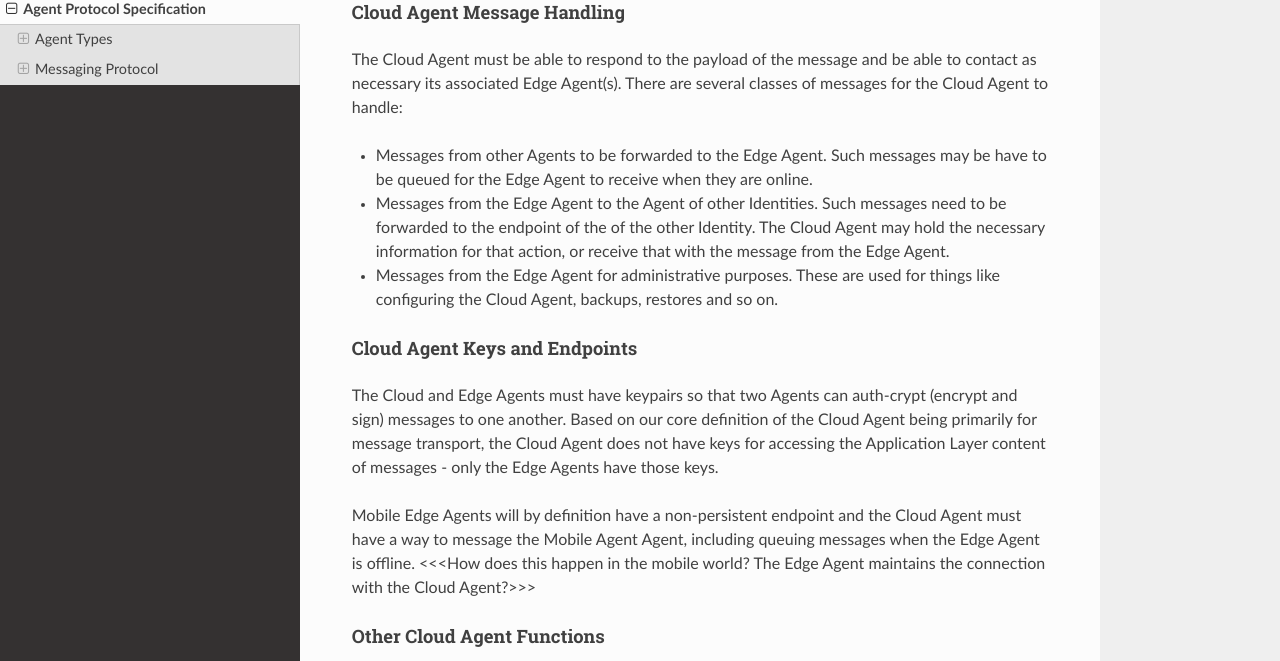
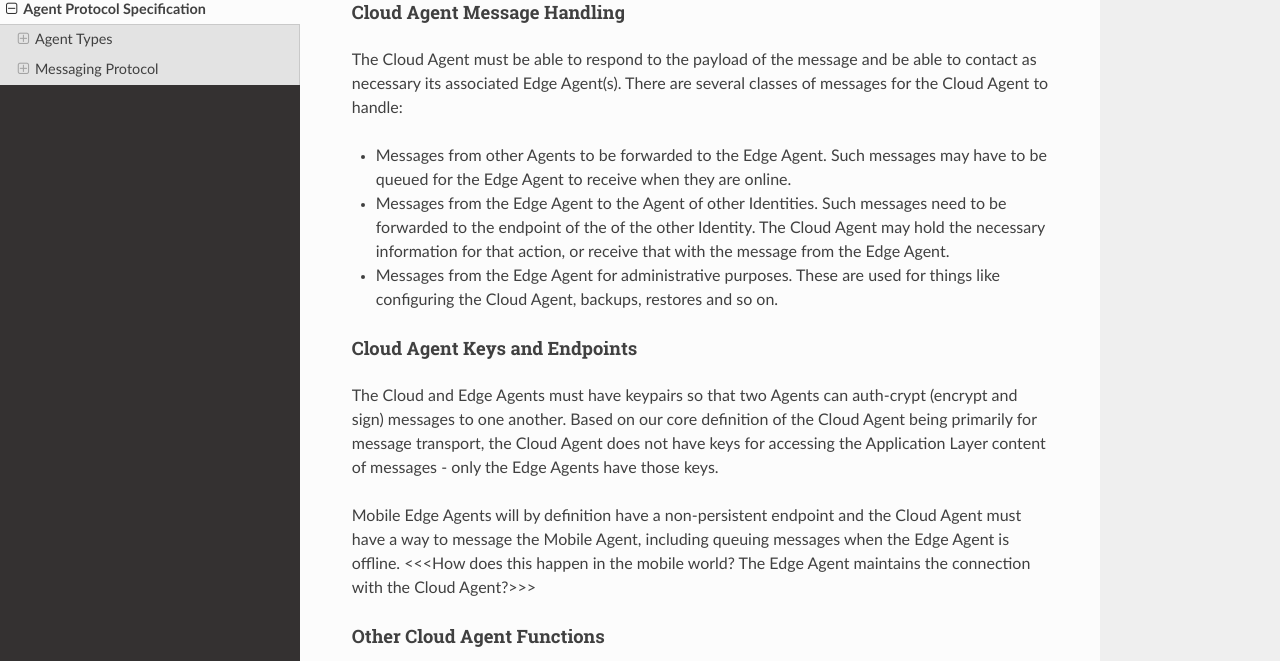
Before and after one commit to hyperledger-archives/indy-agent, a Sphinx documentation site: the page built from docs/source/README.md, in a window 1280 px wide and 1400 px high, scrolled down 2810 px. Shown: the part 112-773 px from the top of the window. Built offline with Sphinx 7.4.7 and the Read the Docs theme 2.0.0, drawn with Linux system fonts in a browser that asks for light colours; some of the changed text lies outside the part shown.

Commit message:
Small typos.
Signed-off-by: fabienpe <fabienpe@users.noreply.github.com>

```diff
--- a/docs/source/README.md
+++ b/docs/source/README.md
@@ -46,14 +46,14 @@ As such, there must be enough information implied or in the message passed to th
 #### Cloud Agent Message Handling
 The Cloud Agent must be able to respond to the payload of the message and be able to contact as necessary its associated Edge Agent(s). There are several classes of messages for the Cloud Agent to handle:
 
-* Messages from other Agents to be forwarded to the Edge Agent. Such messages may be have to be queued for the Edge Agent to receive when they are online.
+* Messages from other Agents to be forwarded to the Edge Agent. Such messages may have to be queued for the Edge Agent to receive when they are online.
 * Messages from the Edge Agent to the Agent of other Identities. Such messages need to be forwarded to the endpoint of the of the other Identity. The Cloud Agent may hold the necessary information for that action, or receive that with the message from the Edge Agent.
 * Messages from the Edge Agent for administrative purposes. These are used for things like configuring the Cloud Agent, backups, restores and so on.
 
 #### Cloud Agent Keys and Endpoints
 The Cloud and Edge Agents must have keypairs so that two Agents can auth-crypt (encrypt and sign) messages to one another. Based on our core definition of the Cloud Agent being primarily for message transport, the Cloud Agent does not have keys for accessing the Application Layer content of messages - only the Edge Agents have those keys.
 
-Mobile Edge Agents will by definition have a non-persistent endpoint and the Cloud Agent must have a way to message the Mobile Agent Agent, including queuing messages when the Edge Agent is offline. <<<How does this happen in the mobile world?  The Edge Agent maintains the connection with the Cloud Agent?>>>
+Mobile Edge Agents will by definition have a non-persistent endpoint and the Cloud Agent must have a way to message the Mobile Agent, including queuing messages when the Edge Agent is offline. <<<How does this happen in the mobile world?  The Edge Agent maintains the connection with the Cloud Agent?>>>
 
 #### Other Cloud Agent Functions
 A Cloud Agent may have other functions beyond message transport.
@@ -123,7 +123,7 @@ The connection offer message is used to disclose the endpoint and the Endpoint D
 * The `id` attribute of the base message is required and is a nonce used to correlate the connection request. The offer nonce is necessarily used when implementing an agency in order to route the connection request to the intended agent/wallet recipient.
 * The `type` attribute of the base message is required and MUST be the value: `urn:indy:sov:agent:message_type:sovrin.org/connection/1.0/connection_offer`
 * The `message` attribute of the base message is required, is not encrypted, and is an object containing the following attributes:
-  * The `did` attribute is required and is the Endpoint DID.  that you can lookup on the ledger which also has an endpoint attribute
+  * The `did` attribute is required and is the Endpoint DID that you can lookup on the ledger which also has an endpoint attribute
   * The `verkey` attribute is optional and is the verification key associated with the Endpoint DID. It is used if the Endpoint DID is not on the ledger or if the Endpoint DID on the ledger does not contain an endpoint attribute or [DID Document](https://w3c-ccg.github.io/did-spec/).
   * The `endpoint` attribute is optional and is the location used through the transport mechanism (i.e. URL if using http/https). It is used if the Endpoint DID is not on the ledger or if the Endpoint DID on the ledger does not contain an endpoint attribute or [DID Document](https://w3c-ccg.github.io/did-spec/).
   * The `offer_nonce` attribute is required and is a nonce used to correlate the connection request. The offer nonce is necessarily used when implementing an agency in order to route the connection request to the intended agent/wallet recipient.
```
Also changed, not shown: other parts of docs/source/README.md (+5 -5 lines).
